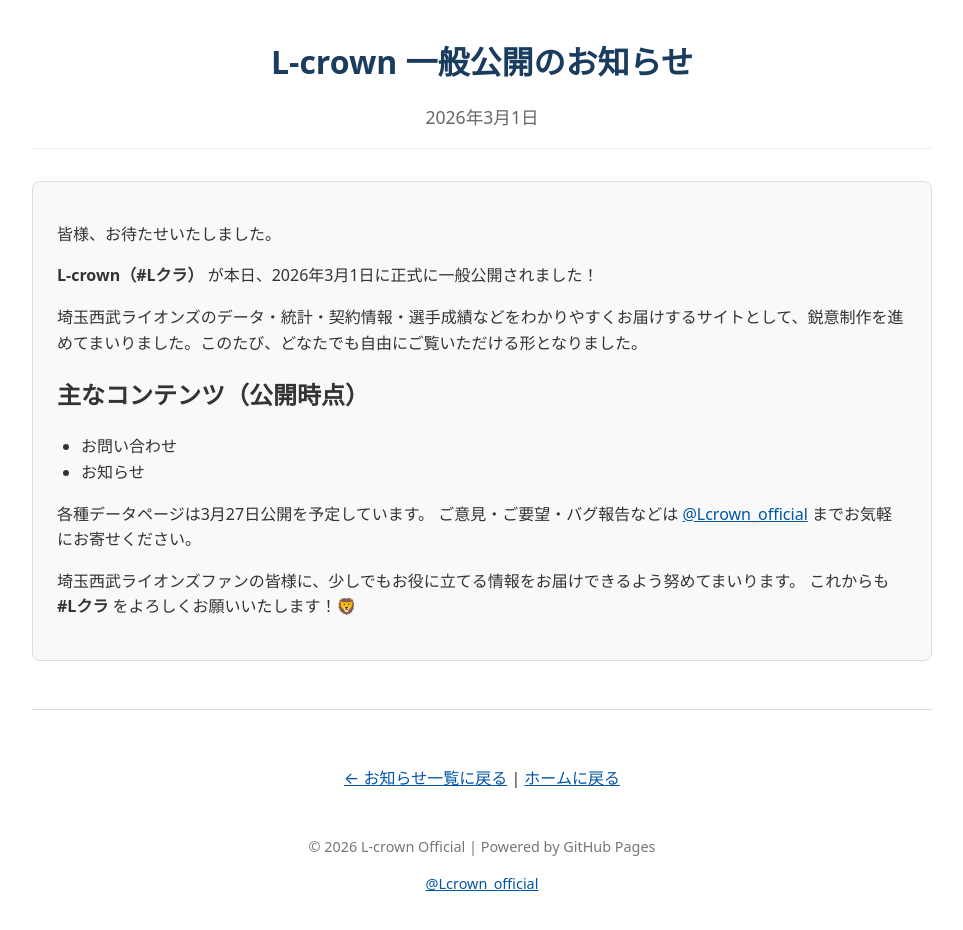
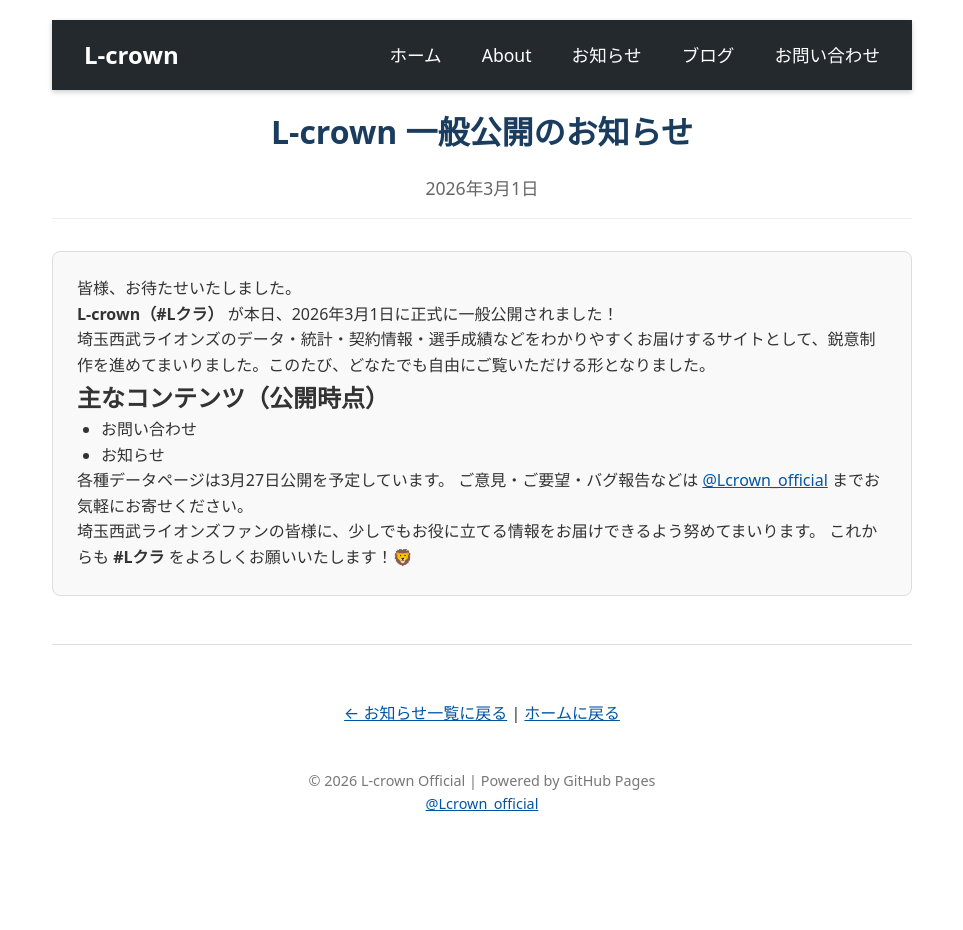
Before and after one commit to lions-crown/lionscrown, a Jekyll site: the page news/2026/03/010000.html, which Jekyll copies as it is, in a window 1280 px wide and 930 px high. Shown: the whole window, without its empty margins (158-1121 px from the left). Built offline with Jekyll 4.4.1, drawn with Linux system fonts in a browser that asks for light colours.

Commit message:
Update 010000.html

```diff
--- a/news/2026/03/010000.html
+++ b/news/2026/03/010000.html
@@ -1,3 +1,91 @@
+<!DOCTYPE html>
+<html lang="ja">
+<head>
+  <meta charset="UTF-8" />
+  <meta name="viewport" content="width=device-width, initial-scale=1.0"/>
+  <title>L-crown</title>
+
+  <style>
+    /* シンプルなメニューバー CSS */
+    * {
+      margin: 0;
+      padding: 0;
+      box-sizing: border-box;
+    }
+
+    body {
+      font-family: system-ui, -apple-system, sans-serif;
+    }
+
+    /* メニューバー全体 */
+    .navbar {
+      background-color: #24292e;    /* GitHubっぽいダークカラー */
+      padding: 1rem 2rem;
+      position: sticky;             /* 上に固定したい場合は fixed でもOK */
+      top: 0;
+      z-index: 1000;
+      box-shadow: 0 2px 5px rgba(0,0,0,0.2);
+    }
+
+    .nav-container {
+      max-width: 1200px;
+      margin: 0 auto;
+      display: flex;
+      justify-content: space-between;
+      align-items: center;
+    }
+
+    .logo {
+      color: white;
+      font-size: 1.5rem;
+      font-weight: bold;
+      text-decoration: none;
+    }
+
+    .nav-menu {
+      list-style: none;
+      display: flex;
+      gap: 2.5rem;
+    }
+
+    .nav-menu li a {
+      color: white;
+      text-decoration: none;
+      font-size: 1.1rem;
+      transition: color 0.3s;
+    }
+
+    .nav-menu li a:hover {
+      color: #f0f0f0;
+      border-bottom: 2px solid #0366d6;  /* 青い下線 */
+      padding-bottom: 4px;
+    }
+
+    /* スマホ対応（ハンバーガーメニューは今回は省略） */
+    @media (max-width: 768px) {
+      .nav-menu {
+        display: none;  /* 必要ならここにハンバーガーメニュー実装 */
+      }
+    }
+  </style>
+</head>
+<body>
+
+  <!-- ここがメニューバー -->
+  <nav class="navbar">
+    <div class="nav-container">
+      <a href="/" class="logo">L-crown</a>
+
+      <ul class="nav-menu">
+        <li><a href="/lionscrown/">ホーム</a></li>
+        <li><a href="/lionscrown/about.html">About</a></li>
+        <li><a href="/lionscrown/news.html">お知らせ</a></li>
+        <li><a href="/lionscrown/blog.html">ブログ</a></li>
+        <li><a href="/lionscrown/contact.html">お問い合わせ</a></li>
+      </ul>
+    </div>
+  </nav>
+
 <!DOCTYPE html>
 <html lang="ja">
 <head>
```
